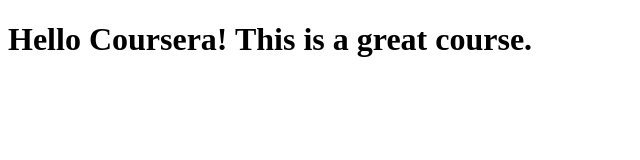
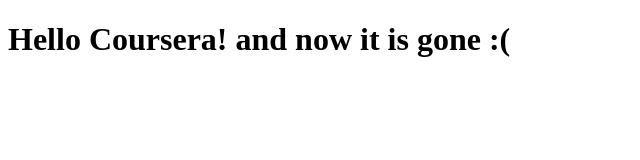
Before and after one commit to AvdHerik/coursera-test, a plain HTML site: page site/index.html in a window 1280 px wide. Shown: the whole page, without its empty margins (0-640 px from the left). Drawn offline with Linux system fonts and the light colour scheme.

Commit message:
some small changes to the page

```diff
--- a/site/index.html
+++ b/site/index.html
@@ -6,6 +6,6 @@
 	<title>Hello Coursera!</title>
 </head>
 <body>
-	<h1>Hello Coursera! This is a great course.</h1>
+	<h1>Hello Coursera! and now it is gone :(</h1>
 </body>
 </html>
```
